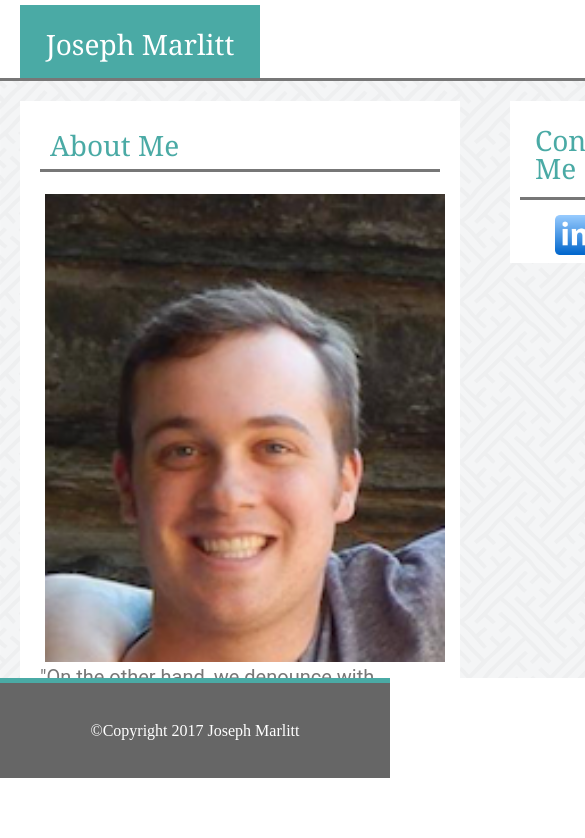
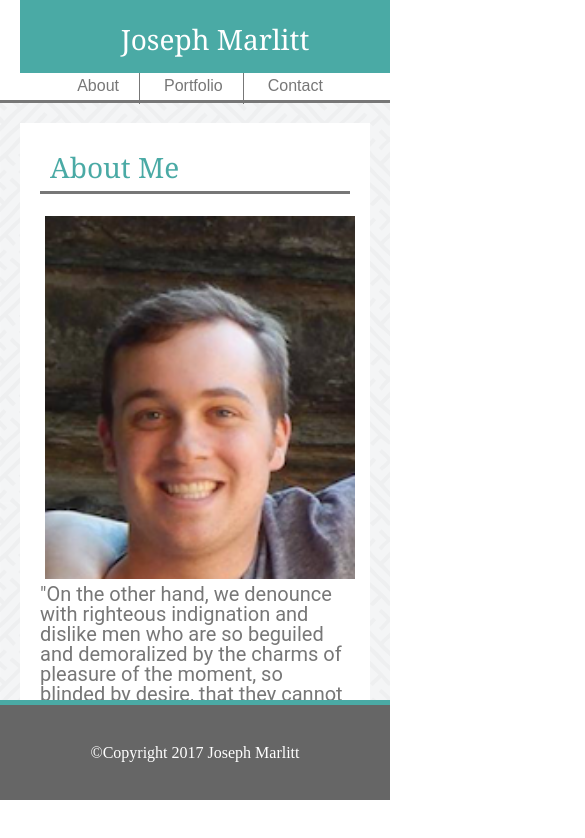
Before and after one commit to joseph-marlitt/Responsive-Portfolio, a plain HTML site: page index.html in a window 390 px wide. Shown: the top 838 px of the page, 585 px wide, since content can reach past the window. Drawn offline with Linux system fonts and the light colour scheme.

Commit message:
indexdone

```diff
--- a/assets/css/style.css
+++ b/assets/css/style.css
@@ -6,7 +6,8 @@
 	min-height: 100%;
 	margin-bottom: -145px;
 	margin: auto;
-	width: 960px;
+	max-width: 960px;
+	width: 100%;
 	overflow: auto;
 }
 #wrapper:after {
@@ -15,6 +16,10 @@
 }
 body {
 	background-color: #ffffff;
+}
+.header {
+	height: 100%;
+	width: 100%;
 }
 
 #name {
@@ -25,7 +30,7 @@ body {
 	color: #ffffff;
 	padding: 25px 0px 20px 0px;
 	width: 250px;
-	margin-top: 5px;
+	margin-top: 0px;
 	text-align: center;
 	position: relative;
 	left: 20px;
@@ -34,7 +39,7 @@ body {
 	text-decoration: none;
 	float: right;
 	position: relative;
-	right: 5px;
+	right: 45px;
 	bottom: -35px;
 	padding: 0 5px;
 	margin: 5px;
@@ -81,7 +86,7 @@ body {
 	border-top: solid;
 	border-color: #777777;
 	padding: 20px;
-	width: 920px;
+	width: 100%;
 	height: 600px;
 	overflow: auto;
 }
@@ -163,49 +168,64 @@ footer {
 }
 
 @media screen and (max-width: 980px) {
-	.row::after {
-		content: "";
-		clear: both;
-		display: table;
-	}
-	.nav {
-		float: left;
-		width: 50%
-	}
-	.header {
-		width: 100%;
-	}
-	#name {
-		width: 25%;
-	}
+
 	#main {
-		width: 50%;
+		width: 41.7%;
 	}
 	.container {
 		width: 100%;
 	}
-	.col-md-7 {
-		width: 50%;
+	#nav {
+		margin-right: 40px;
+		float: right;
 	}
-	.col-md-5 {
-		width: 50%;
+	#sidebar {
+		margin-right: 40px;
 	}
 	p {
 		float: bottom;
 	}
 	#headshot {
 		width: 100%;
-		height:
+	}
+
+}
+
+@media screen and (max-width: 768px) {
+	#main {
+		width: 100%;
+	}
+	#headshot {
+		width: 50%;
+	}
+	#sidebar {
+		width: 100%;
+		margin-top: 10px;
 	}
 }
 
-@media screen and (max-width: 768px) {
-}
 @media screen and (max-width: 640px) {
-}
+
+	#name {
+		width: 100%;
+	}
+	#main {
+		height: auto;
+	}
+	#headshot {
+		width: 100%;
+		min-width: none;
+	}
+	.header {
+		height: 100px;
+	}
+	#nav {
+		text-align: center;
+		float: left;
+		width: 100%;
+		margin-right: 0px;
+		position: static;
+
+	}
 
 }
-
-}
-
-}
--- a/index.html
+++ b/index.html
@@ -12,7 +12,6 @@
 <body>
 <div id="wrapper">
 	<div class="header">
-		<div class="row">
 		<div id="name">Joseph Marlitt</div>
 		<ul id="nav">
 			<li class="links"> <a class="links" href="index.html">About</a></li>
@@ -20,20 +19,15 @@
 			<li class="links"> <a class="links" href="contact.html">Contact</a></li>
 		</ul>
 	</div>
-	</div>
 
 <div id="background">
-			<div class="row">
 <div id="main">
-					<div class="col-md-8">
 	<h1 class="aboutme">About Me</h1>
 	<img id="headshot" src="assets/images/headshot.png">
 	<p>"On the other hand, we denounce with righteous indignation and dislike men who are so beguiled and demoralized by the charms of pleasure of the moment, so blinded by desire, that they cannot foresee the pain and trouble that are bound to ensue; and equal blame belongs to those who fail in their duty through weakness of will, which is the same as saying through shrinking from toil and pain. These cases are perfectly simple and easy to distinguish.
 
 	In a free hour, when our power of choice is untrammelled and when nothing prevents our being able to do what we like best, every pleasure is to be welcomed and every pain avoided. But in certain circumstances and owing to the claims of duty or the obligations of business it will frequently occur that pleasures have to be repudiated and annoyances accepted. The wise man therefore always holds in these matters to this principle of selection: he rejects pleasures to secure other greater pleasures, or else he endures pains to avoid worse pains."</p>
 </div>
-				</div>
-			<div class="col-md-4">
 <div id="sidebar">
 	<h1 class="connect">Connect with Me</h1>
 	<ul id="icons">
@@ -44,8 +38,6 @@
 </div>
 </div>
 </div>
-	</div>
-</div>
 <div class="row">
 <footer>&copy;Copyright 2017 Joseph Marlitt</footer>
 </div>
```
Lines whose indentation alone changed are shown as unchanged.
